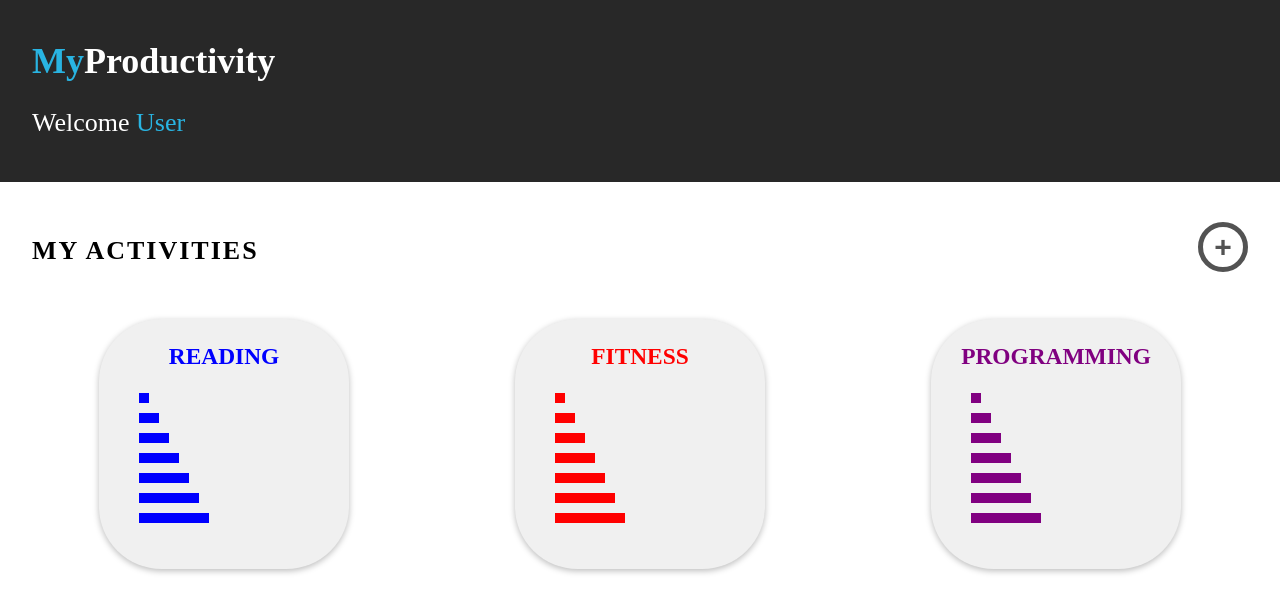
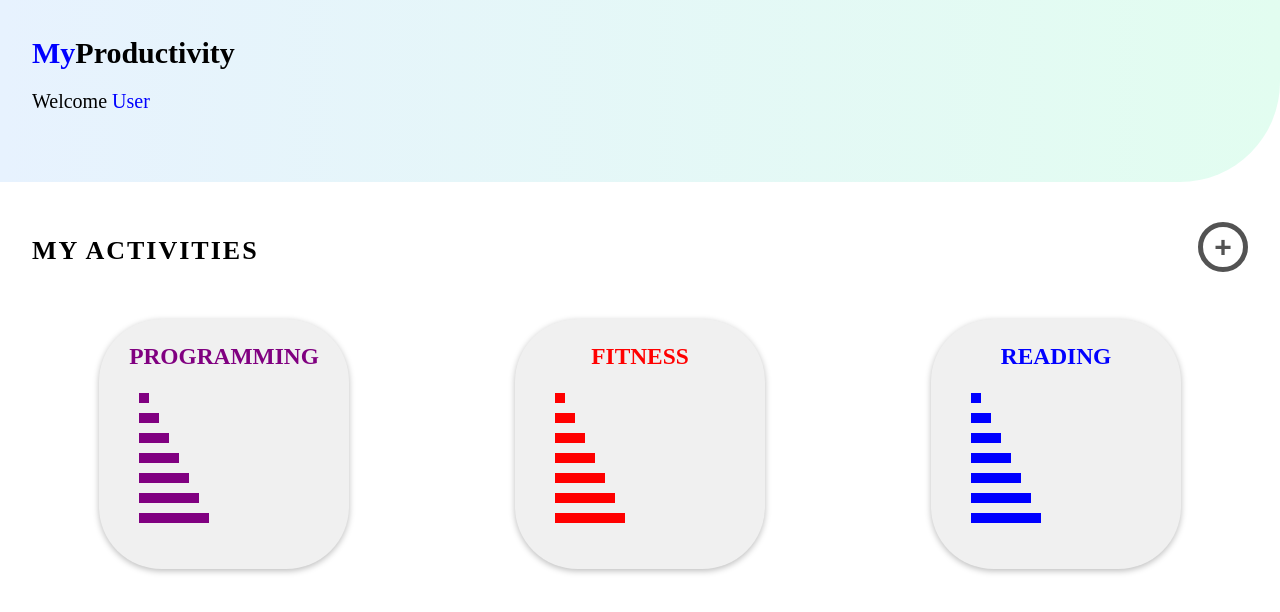
Before and after one commit to denverrthomas/myproductivity, a React (Create React App) app: page / in a window 1280 px wide. Shown: the top 612 px of the page. Built offline with nearby package versions, Linux system fonts and the light colour scheme.

Commit message:
reversed how Activity cards are loaded, and changed Header propert ies to fit original design

```diff
--- a/src/components/Activities.js
+++ b/src/components/Activities.js
@@ -17,7 +17,7 @@ const Activities = ({activities, onAdd, showAdd}) => {
         </div>
         <div className="activities-wrapper">
 
-            {activities.map((activity) => (
+            {activities.slice(0).reverse().map((activity) => (
             <Activity key={activity.id} activity={activity}/>
             ))}
 
--- a/src/index.css
+++ b/src/index.css
@@ -12,21 +12,22 @@ header
 {
   margin: auto;
   padding: 1em 2em;
-  background-color: #282828;
+  background-image: linear-gradient(to right, #E7F2FE, #E2FDF0);
   height: 150px;
-  color:white;
+  border-radius: 0px 0px 100px 0;
+  color:black;
 }
 header h1
 {
-  font-size: 36px;
+  font-size: 30px;
 }
 span
 {
-  color: rgb(41, 180, 226);
+  color: blue;
 }
 p
 {
-  font-size: 26px;
+  font-size: 20px;
 }
 
 
@@ -226,3 +227,14 @@ form input[type=submit]
       transform: scale(1);
   }
 }
+@keyframes scaleOutView
+{
+  0%
+  {
+      transform:scale(1);
+  }
+  100%
+  {
+      transform: scale(0);
+  }
+}
```
